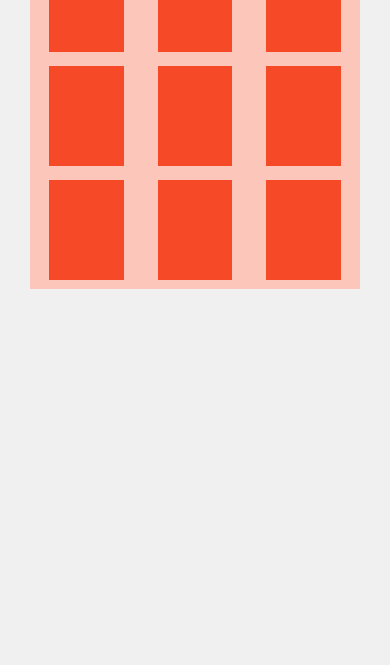
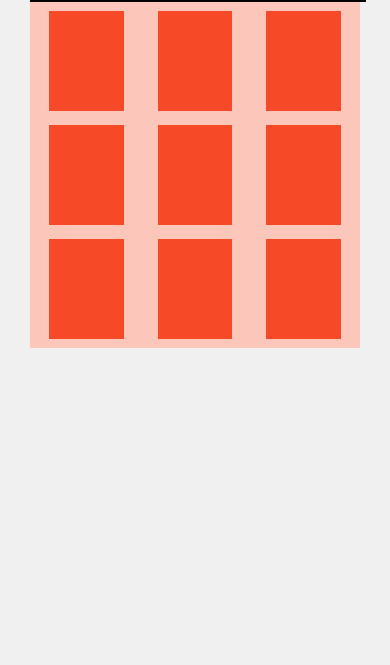
Before and after one commit to m-ragab2023/gameXorO, a plain HTML site: page index.html in a window 390 px wide. Shown: the part 179-844 px from the top of the page. Drawn offline with Linux system fonts and the light colour scheme.

Commit message:
Add files via upload

```diff
--- a/css/style.css
+++ b/css/style.css
@@ -56,3 +56,9 @@ body{
 .contain-row .item:hover{
     background-color:#9C2007;
 }
+
+@media (max-width:575px){
+    .container{
+         margin-top:22% ;
+    }
+}
```
